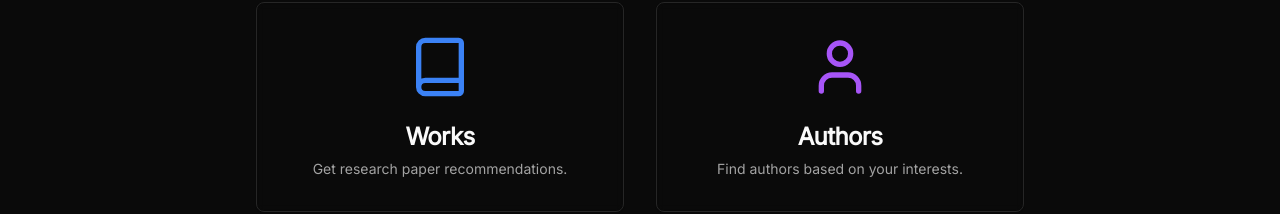
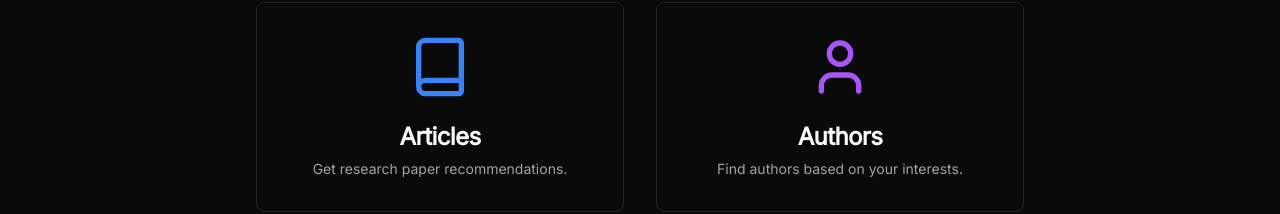
Before and after one commit to jahnavi-sk/Group-Article-Recommendation-System, a Next.js app in the folder frontend/: page /recommendation-type in a window 1280 px wide. Shown: the part 363-577 px from the top of the page. Built offline with nearby package versions, Linux system fonts and the light colour scheme.

Commit message:
works changes to articles

```diff
--- a/frontend/src/app/recommendation-type/page.tsx
+++ b/frontend/src/app/recommendation-type/page.tsx
@@ -25,7 +25,7 @@ export default function RecommendationTypePage() {
           <Card className="transform transition-all duration-300 hover:scale-105 hover:shadow-2xl hover:shadow-primary/20 bg-card/50 backdrop-blur-sm">
             <CardHeader className="flex flex-col items-center justify-center p-8 text-center">
               <Book className="h-16 w-16 mb-4 text-primary" />
-              <CardTitle className="text-2xl font-semibold">Works</CardTitle>
+              <CardTitle className="text-2xl font-semibold">Articles</CardTitle>
               <CardDescription className="mt-2">Get research paper recommendations.</CardDescription>
             </CardHeader>
           </Card>
```
